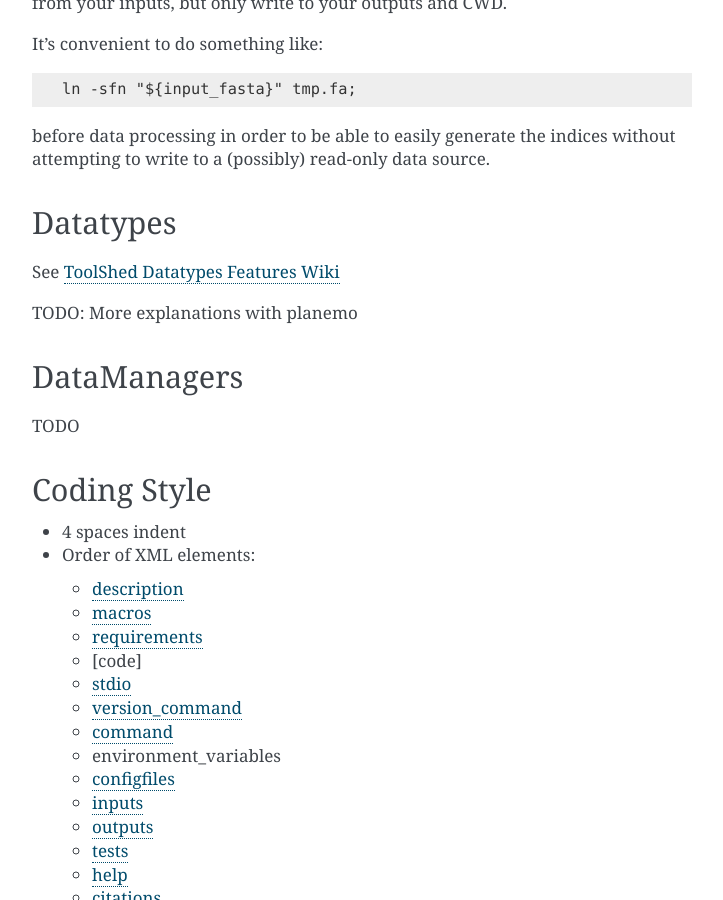
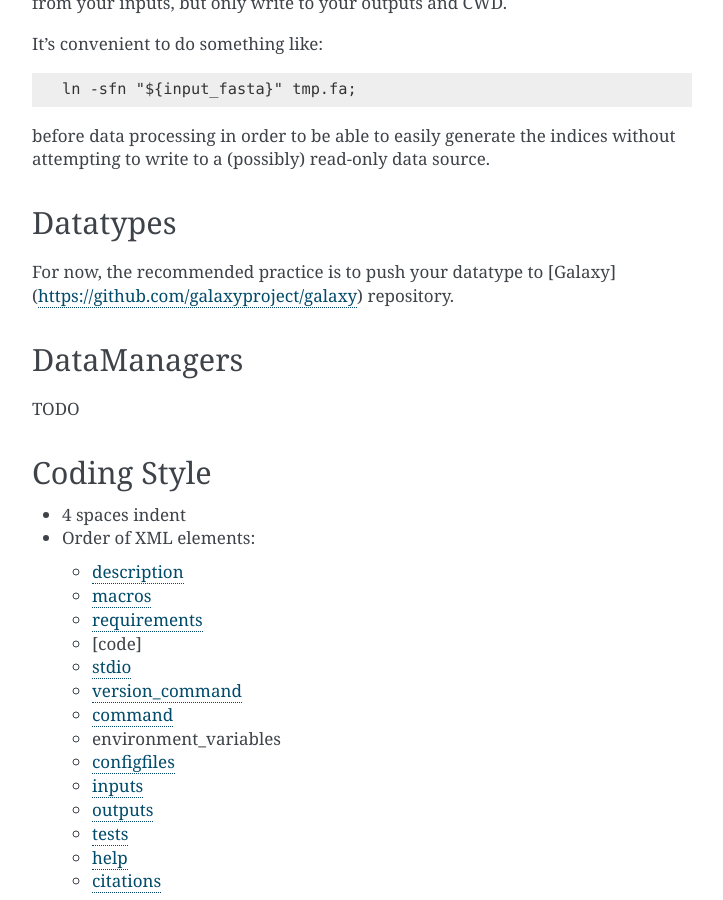
Before and after one commit to galaxy-iuc/standards, a Sphinx documentation site: the page built from docs/best_practices/tool_xml.rst, in a window 1280 px wide and 900 px high, scrolled down 4161 px. Shown: the whole window, without its empty margins (388-1111 px from the left). Built offline with Sphinx 7.4.7, drawn with Linux system fonts in a browser that asks for light colours.

Commit message:
Update tool_xml.rst
Changed the text to recommend pushing the datatypes to Galaxy repository

```diff
--- a/docs/best_practices/tool_xml.rst
+++ b/docs/best_practices/tool_xml.rst
@@ -214,9 +214,7 @@ source.
 Datatypes
 ---------
 
-See `ToolShed Datatypes Features Wiki <https://wiki.galaxyproject.org/ToolShedDatatypesFeatures>`__
-
-TODO: More explanations with planemo
+For now, the recommended practice is to push your datatype to [Galaxy](https://github.com/galaxyproject/galaxy) repository.
 
 DataManagers
 ------------
```
